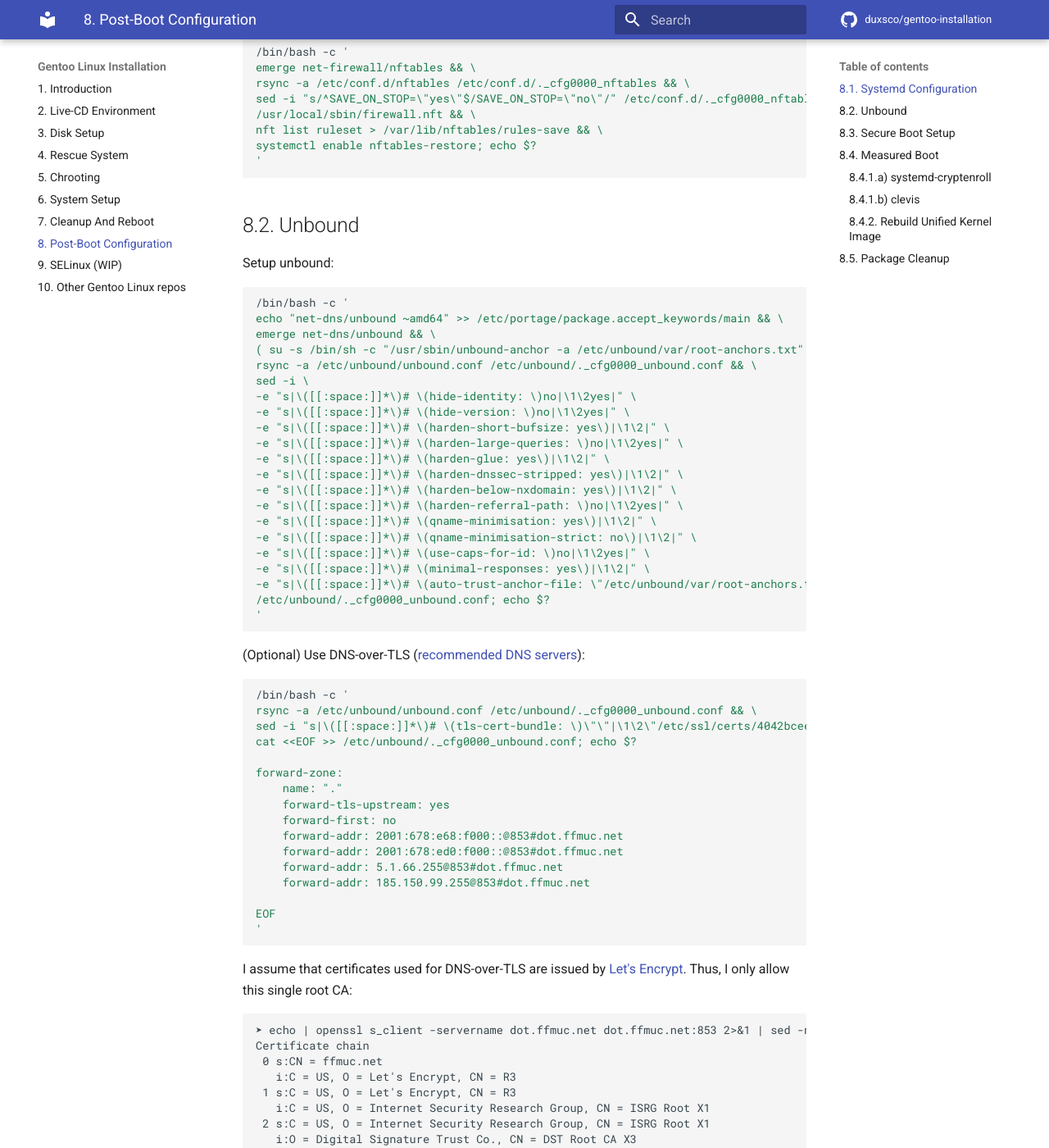
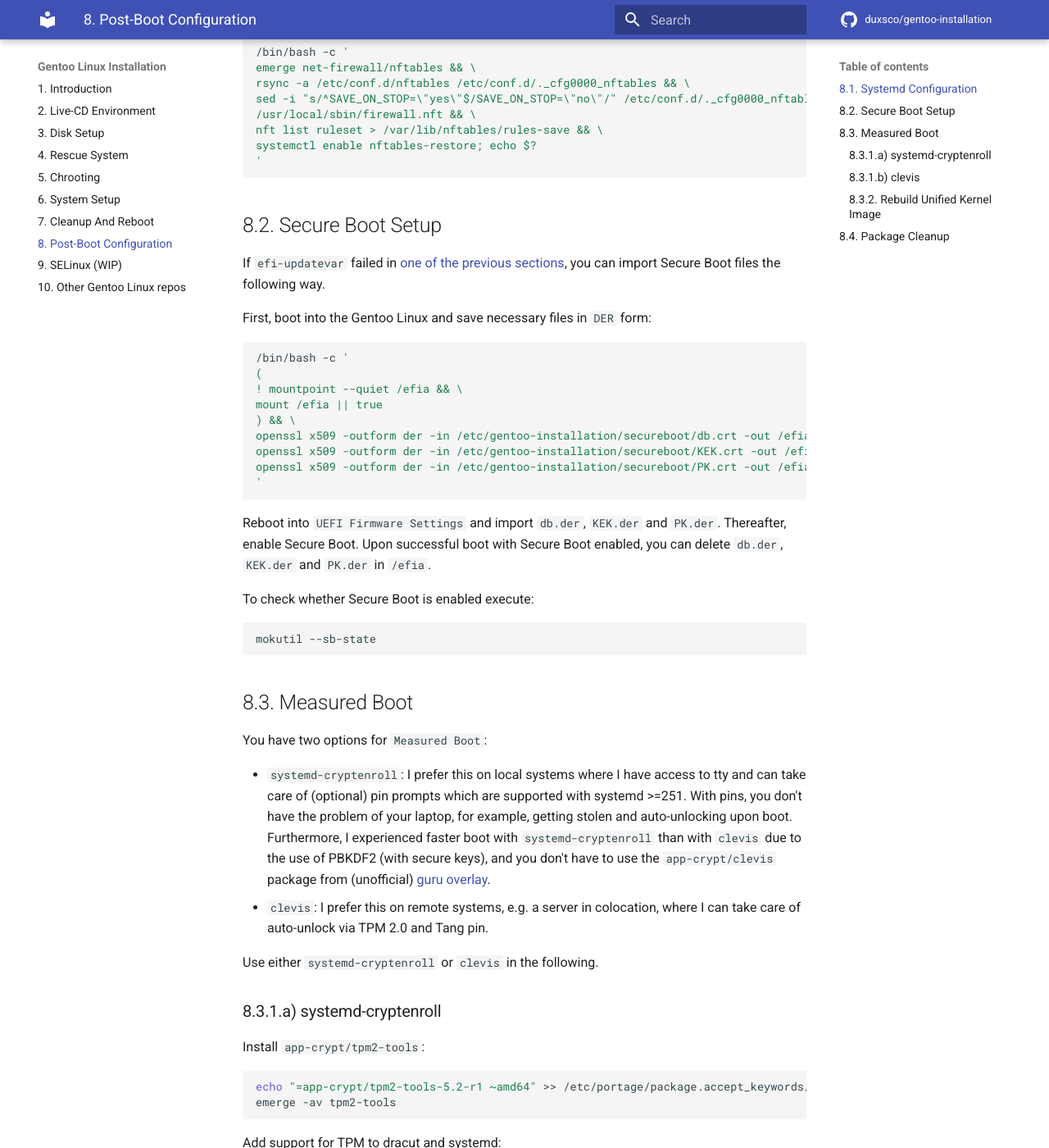
Before and after one commit to duxsco/gentoo-installation, an MkDocs documentation site: the page built from docs/post-boot_configuration.md, in a window 1280 px wide and 1400 px high, scrolled down 871 px. Shown: the whole window at 82% size. Built offline with MkDocs 1.6.1 and Material for MkDocs 9.7.7, drawn with Linux system fonts in a browser that asks for light colours; comment, search, counter and statistics services are not loaded; some of the changed text lies outside the part shown.

Commit message:
Use systemd-resolved instead of unbound

````diff
--- a/docs/post-boot_configuration.md
+++ b/docs/post-boot_configuration.md
@@ -49,123 +49,7 @@ systemctl enable nftables-restore; echo $?
 '
 ```
 
-## 8.2. Unbound
-
-Setup unbound:
-
-```bash
-/bin/bash -c '
-echo "net-dns/unbound ~amd64" >> /etc/portage/package.accept_keywords/main && \
-emerge net-dns/unbound && \
-( su -s /bin/sh -c "/usr/sbin/unbound-anchor -a /etc/unbound/var/root-anchors.txt" unbound || true ) && \
-rsync -a /etc/unbound/unbound.conf /etc/unbound/._cfg0000_unbound.conf && \
-sed -i \
--e "s|\([[:space:]]*\)# \(hide-identity: \)no|\1\2yes|" \
--e "s|\([[:space:]]*\)# \(hide-version: \)no|\1\2yes|" \
--e "s|\([[:space:]]*\)# \(harden-short-bufsize: yes\)|\1\2|" \
--e "s|\([[:space:]]*\)# \(harden-large-queries: \)no|\1\2yes|" \
--e "s|\([[:space:]]*\)# \(harden-glue: yes\)|\1\2|" \
--e "s|\([[:space:]]*\)# \(harden-dnssec-stripped: yes\)|\1\2|" \
--e "s|\([[:space:]]*\)# \(harden-below-nxdomain: yes\)|\1\2|" \
--e "s|\([[:space:]]*\)# \(harden-referral-path: \)no|\1\2yes|" \
--e "s|\([[:space:]]*\)# \(qname-minimisation: yes\)|\1\2|" \
--e "s|\([[:space:]]*\)# \(qname-minimisation-strict: no\)|\1\2|" \
--e "s|\([[:space:]]*\)# \(use-caps-for-id: \)no|\1\2yes|" \
--e "s|\([[:space:]]*\)# \(minimal-responses: yes\)|\1\2|" \
--e "s|\([[:space:]]*\)# \(auto-trust-anchor-file: \"/etc/unbound/var/root-anchors.txt\"\)|\1\2|" \
-/etc/unbound/._cfg0000_unbound.conf; echo $?
-'
-```
-
-(Optional) Use DNS-over-TLS ([recommended DNS servers](https://www.kuketz-blog.de/empfehlungsecke/#dns)):
-
-```bash
-/bin/bash -c '
-rsync -a /etc/unbound/unbound.conf /etc/unbound/._cfg0000_unbound.conf && \
-sed -i "s|\([[:space:]]*\)# \(tls-cert-bundle: \)\"\"|\1\2\"/etc/ssl/certs/4042bcee.0\"|" /etc/unbound/._cfg0000_unbound.conf && \
-cat <<EOF >> /etc/unbound/._cfg0000_unbound.conf; echo $?
-
-forward-zone:
-    name: "."
-    forward-tls-upstream: yes
-    forward-first: no
-    forward-addr: 2001:678:e68:f000::@853#dot.ffmuc.net
-    forward-addr: 2001:678:ed0:f000::@853#dot.ffmuc.net
-    forward-addr: 5.1.66.255@853#dot.ffmuc.net
-    forward-addr: 185.150.99.255@853#dot.ffmuc.net
-
-EOF
-'
-```
-
-I assume that certificates used for DNS-over-TLS are issued by [Let's Encrypt](https://letsencrypt.org/certificates/). Thus, I only allow this single root CA:
-
-```
-➤ echo | openssl s_client -servername dot.ffmuc.net dot.ffmuc.net:853 2>&1 | sed -n '/^Certificate chain/,/^---/p'
-Certificate chain
- 0 s:CN = ffmuc.net
-   i:C = US, O = Let's Encrypt, CN = R3
- 1 s:C = US, O = Let's Encrypt, CN = R3
-   i:C = US, O = Internet Security Research Group, CN = ISRG Root X1
- 2 s:C = US, O = Internet Security Research Group, CN = ISRG Root X1
-   i:O = Digital Signature Trust Co., CN = DST Root CA X3
----
-
-➤ openssl x509 -noout -hash -subject -issuer -in /etc/ssl/certs/4042bcee.0
-4042bcee
-subject=C = US, O = Internet Security Research Group, CN = ISRG Root X1
-issuer=C = US, O = Internet Security Research Group, CN = ISRG Root X1
-```
-
-Sample configuration:
-
-```bash
-❯ bash -c 'grep -v -e "^[[:space:]]*#" -e "^[[:space:]]*$" /etc/unbound/unbound.conf'
-server:
-	verbosity: 1
-	hide-identity: yes
-	hide-version: yes
-	harden-short-bufsize: yes
-	harden-large-queries: yes
-	harden-glue: yes
-	harden-dnssec-stripped: yes
-	harden-below-nxdomain: yes
-	harden-referral-path: yes
-	qname-minimisation: yes
-	qname-minimisation-strict: no
-	use-caps-for-id: yes
-	minimal-responses: yes
-	auto-trust-anchor-file: "/etc/unbound/var/root-anchors.txt"
-	tls-cert-bundle: "/etc/ssl/certs/4042bcee.0"
-python:
-dynlib:
-remote-control:
-forward-zone:
-    name: "."
-    forward-tls-upstream: yes
-    forward-first: no
-    forward-addr: 2001:678:e68:f000::@853#dot.ffmuc.net
-    forward-addr: 2001:678:ed0:f000::@853#dot.ffmuc.net
-    forward-addr: 5.1.66.255@853#dot.ffmuc.net
-    forward-addr: 185.150.99.255@853#dot.ffmuc.net
-```
-
-Enable and start unbound service:
-
-```bash
-/bin/bash -c '
-systemctl disable systemd-resolved.service && \
-systemctl stop systemd-resolved.service && \
-systemctl enable unbound.service && \
-rm -f /etc/resolv.conf && \
-echo -e "nameserver ::1\nnameserver 127.0.0.1" > /etc/resolv.conf && \
-systemctl start unbound.service; echo $?
-'
-```
-
-Test DNS resolving ([link](https://openwrt.org/docs/guide-user/services/dns/dot_unbound#testing)).
-
-## 8.3. Secure Boot Setup
+## 8.2. Secure Boot Setup
 
 If `efi-updatevar` failed in [one of the previous sections](/system_setup/#64-secure-boot), you can import Secure Boot files the following way.
 
@@ -191,7 +75,7 @@ To check whether Secure Boot is enabled execute:
 mokutil --sb-state
 ```
 
-## 8.4. Measured Boot
+## 8.3. Measured Boot
 
 You have two options for `Measured Boot`:
 
@@ -200,7 +84,7 @@ You have two options for `Measured Boot`:
 
 Use either `systemd-cryptenroll` or `clevis` in the following.
 
-### 8.4.1.a) systemd-cryptenroll
+### 8.3.1.a) systemd-cryptenroll
 
 Install `app-crypt/tpm2-tools`:
 
@@ -266,7 +150,7 @@ rm -rf /root/localrepo
 
 Reboot your system!
 
-### 8.4.1.b) clevis
+### 8.3.1.b) clevis
 
 If you don't have a DHCP server avaiable to the new system, add [the following network settings](https://www.systutorials.com/docs/linux/man/7-dracut.cmdline/#lbAN) to the `CMDLINE` array variable in `/etc/dracut.conf`:
 
@@ -324,7 +208,7 @@ clevis luks list -d /dev/sdb4
 # etc.
 ```
 
-### 8.4.2. Rebuild Unified Kernel Image
+### 8.3.2. Rebuild Unified Kernel Image
 
 Rebuild the unified kernel image:
 
@@ -332,7 +216,7 @@ Rebuild the unified kernel image:
 emerge -at sys-kernel/gentoo-kernel-bin
 ```
 
-## 8.5. Package Cleanup
+## 8.4. Package Cleanup
 
 Remove extraneous packages (should be only `app-editors/nano`, `app-eselect/eselect-repository`, `app-misc/yq` and `app-portage/cpuid2cpuflags`):
 
````
Also changed, not shown: docs/cleanup_and_reboot.md (+20 -1 lines).
